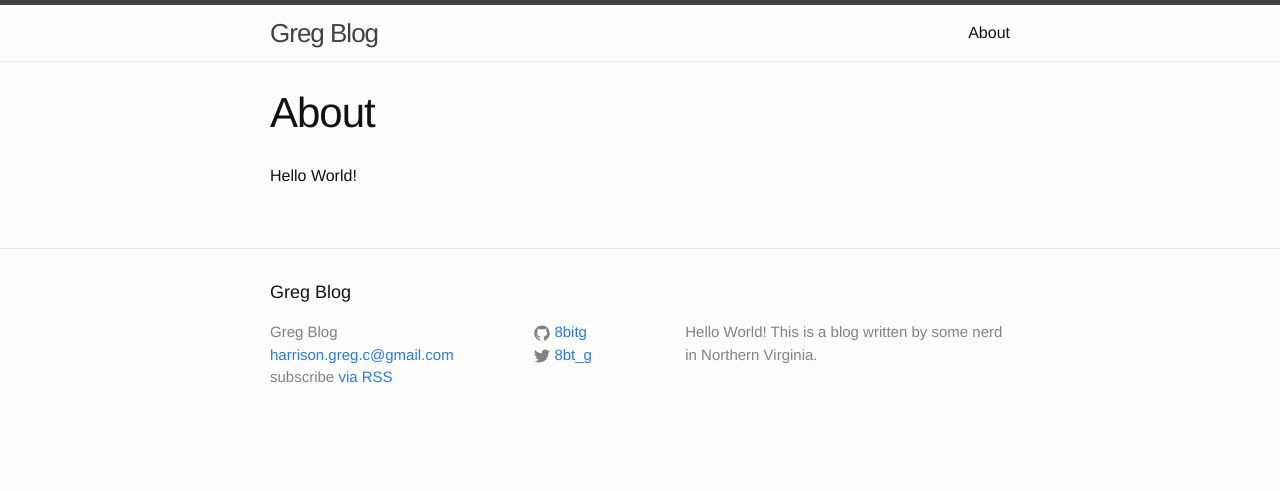
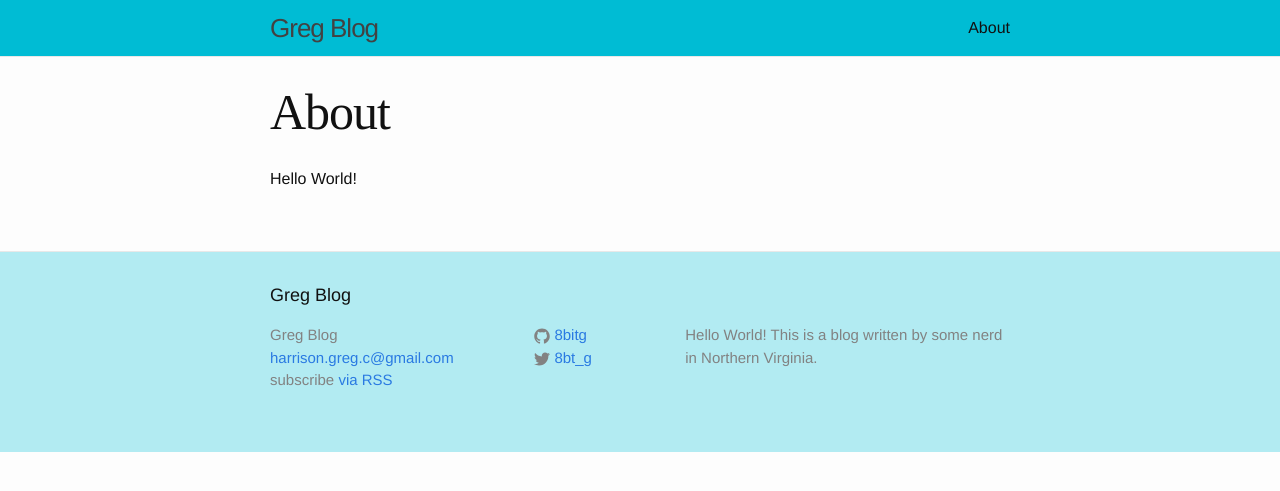
Before and after one commit to 8bitg/greg-blog, a Jekyll site: the page built from about.md, in a window 1280 px wide. Shown: the top 491 px of the page. Built offline with Jekyll 4.4.1, drawn with Linux system fonts in a browser that asks for light colours.

Commit message:
Style update and addition of Readme.

```diff
--- a/_sass/_layout.scss
+++ b/_sass/_layout.scss
@@ -2,7 +2,7 @@
  * Site header
  */
 .site-header {
-    border-top: 5px solid $grey-color-dark;
+    background-color: #00BCD4;
     border-bottom: 1px solid $grey-color-light;
     min-height: 56px;
 
@@ -198,7 +198,8 @@
 }
 
 .post-title {
-    font-size: 42px;
+    font-family: serif;
+    font-size: 50px;
     letter-spacing: -1px;
     line-height: 1;
 
--- a/css/main.css
+++ b/css/main.css
@@ -146,7 +146,7 @@ pre {
  * Site header
  */
 .site-header {
-  border-top: 5px solid #424242;
+  background-color: #00BCD4;
   border-bottom: 1px solid #e8e8e8;
   min-height: 56px;
   position: relative; }
@@ -206,8 +206,9 @@ pre {
  * Site footer
  */
 .site-footer {
+  background-color: #B2EBF2;
   border-top: 1px solid #e8e8e8;
-  padding: 30px 0; }
+  padding: 30px 0px; }
 
 .footer-heading {
   font-size: 18px;
@@ -284,7 +285,8 @@ pre {
   margin-bottom: 30px; }
 
 .post-title {
-  font-size: 42px;
+  font-family: serif;
+  font-size: 50px;
   letter-spacing: -1px;
   line-height: 1; }
   @media screen and (max-width: 800px) {
```
Also changed, not shown: README.md (added).
